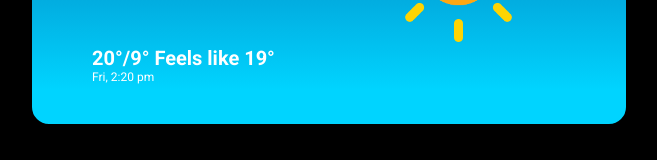
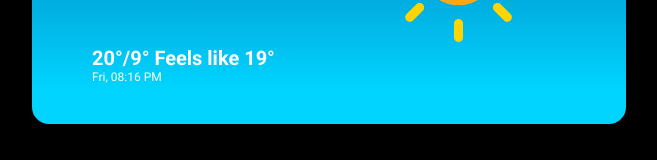
Before and after one commit to BeckWangthumboon/notes-sharing-app-, a React (Vite) app: page / in a window 1280 px wide. Shown: the part 346-506 px from the top of the page, without its empty margins (311-968 px from the left). Built offline with nearby package versions, Linux system fonts and the light colour scheme.

Commit message:
Used day.js() to get the time

```diff
--- a/package.json
+++ b/package.json
@@ -10,6 +10,7 @@
     "preview": "vite preview"
   },
   "dependencies": {
+    "dayjs": "^1.11.13",
     "react": "^18.3.1",
     "react-dom": "^18.3.1"
   },
--- a/src/components/Weather.jsx
+++ b/src/components/Weather.jsx
@@ -2,8 +2,12 @@ import React from "react";
 import clearIcon from "../assets/clear.png";
 import Searchbar from "./Searchbar";
 import "./components-styles/Weather.css";
+import dayjs from "dayjs";
 
 const Weather = () => {
+  const now = dayjs();
+  const date = now.format("ddd, hh:mm A");
+
   return (
     <div className="outside-container">
       <Searchbar />
@@ -16,7 +20,7 @@ const Weather = () => {
             <p className="temperature">18&deg;</p>
             <p className="weather-name">Sunny</p>
             <p className="feels-like">20&deg;/9&deg; Feels like 19&deg;</p>
-            <p className="current-time">Fri, 2:20 pm</p>
+            <p className="current-time">{date}</p>
           </div>
           <div className="weather-image-container">
             <img src={clearIcon}></img>
```
Also changed, not shown: 1 other file (tests, documents, lock files or other folders).
